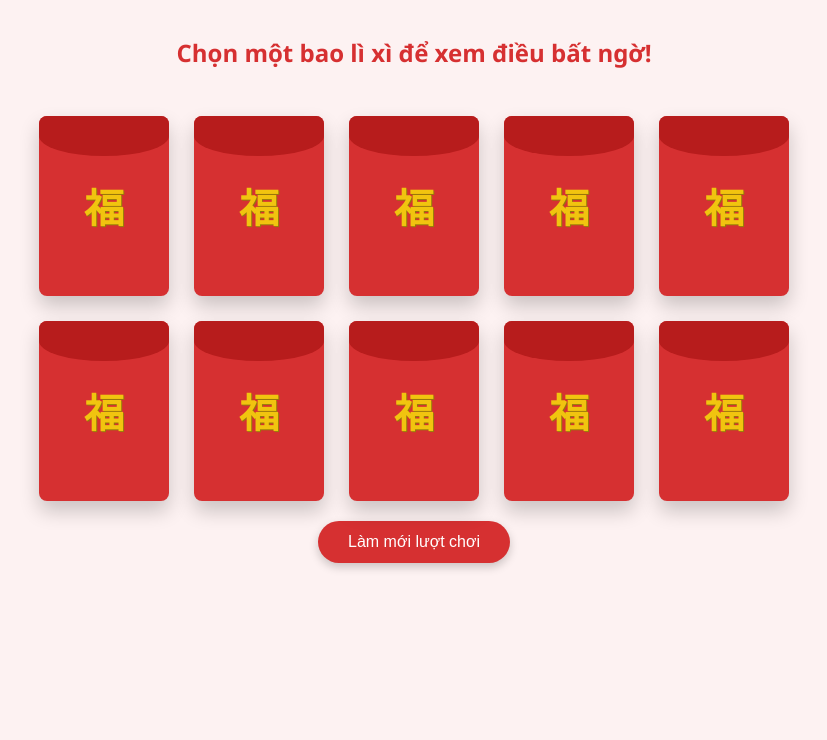
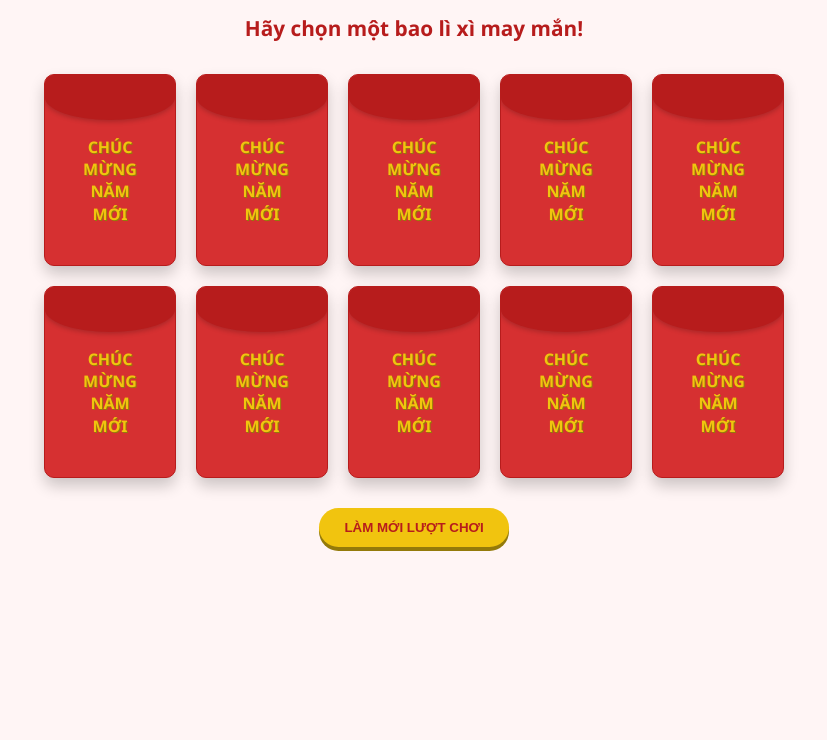
Before and after one commit to Meicit/tui-may-man, a plain HTML site: page index.html in a window 1280 px wide. Shown: the part 100-840 px from the top of the page, without its empty margins (226-1053 px from the left). Drawn offline with Linux system fonts and the light colour scheme.

Commit message:
Update index.html

```diff
--- a/index.html
+++ b/index.html
@@ -3,11 +3,11 @@
 <head>
     <meta charset="UTF-8">
     <meta name="viewport" content="width=device-width, initial-scale=1.0">
-    <title>Mở Bao Lì Xì May Mắn</title>
+    <title>Lì Xì Chúc Mừng Năm Mới</title>
     <style>
         body {
-            font-family: 'Segoe UI', Arial, sans-serif;
-            background-color: #fdf2f2;
+            font-family: 'Segoe UI', Tahoma, Geneva, Verdana, sans-serif;
+            background-color: #fff5f5;
             display: flex;
             flex-direction: column;
             align-items: center;
@@ -18,32 +18,34 @@
 
         h1 {
             color: #d63031;
-            text-shadow: 1px 1px 2px #fab1a0;
+            text-transform: uppercase;
+            letter-spacing: 2px;
+            margin-bottom: 10px;
         }
 
-        /* Grid 2 hàng ngang (5 cột) */
         .container {
             display: grid;
             grid-template-columns: repeat(5, 1fr);
-            gap: 25px;
+            gap: 20px;
             max-width: 900px;
-            margin-top: 40px;
+            margin-top: 30px;
         }
 
-        /* Thiết kế bao lì xì bằng CSS */
+        /* Thiết kế bao lì xì */
         .lixi-box {
             width: 130px;
-            height: 180px;
+            height: 190px;
             background: #d63031;
-            border-radius: 8px;
+            border-radius: 10px;
             position: relative;
             cursor: pointer;
-            box-shadow: 0 10px 20px rgba(0,0,0,0.2);
+            box-shadow: 0 8px 15px rgba(0,0,0,0.2);
             transition: all 0.3s ease;
             display: flex;
             justify-content: center;
             align-items: center;
             overflow: hidden;
+            border: 1px solid #b71c1c;
         }
 
         /* Nắp bao lì xì */
@@ -52,117 +54,120 @@
             position: absolute;
             top: 0;
             width: 100%;
-            height: 40px;
+            height: 45px;
             background: #b71c1c;
             border-radius: 0 0 50% 50%;
             z-index: 2;
             transition: transform 0.4s;
+            box-shadow: 0 2px 5px rgba(0,0,0,0.2);
         }
 
-        /* Chữ trên bao lì xì */
-        .lixi-box .symbol {
+        /* Chữ Chúc Mừng Năm Mới xếp dọc */
+        .lixi-box .text-gold {
             color: #f1c40f;
-            font-size: 40px;
+            font-size: 16px;
             font-weight: bold;
             z-index: 1;
+            text-align: center;
+            line-height: 1.4;
             text-shadow: 1px 1px 0px #947a0a;
+            padding: 0 10px;
+            margin-top: 20px;
         }
 
         .lixi-box:hover {
-            transform: translateY(-10px) scale(1.05);
-            box-shadow: 0 15px 30px rgba(0,0,0,0.3);
+            transform: translateY(-10px);
+            box-shadow: 0 15px 25px rgba(214, 48, 49, 0.4);
         }
 
-        /* Khi đã mở */
+        /* Trạng thái mở */
         .lixi-box.opened {
             background: #fff;
-            border: 2px solid #d63031;
-            cursor: default;
-            transform: rotateY(360deg);
+            border: 3px solid #f1c40f;
+            transform: scale(1.05);
         }
 
         .lixi-box.opened::before {
-            transform: translateY(-40px); /* Mở nắp */
+            transform: translateY(-50px);
         }
 
         .lixi-box.opened .reward {
             display: block;
-            color: #2d3436;
-            font-size: 28px;
-            font-weight: bold;
-            animation: fadeIn 0.5s;
+            color: #d63031;
+            font-size: 32px;
+            font-weight: 800;
+            animation: popUp 0.4s cubic-bezier(0.175, 0.885, 0.32, 1.275);
+            z-index: 3;
         }
 
-        .lixi-box.opened .symbol {
+        .lixi-box.opened .text-gold {
             display: none;
         }
 
         .reward { display: none; }
 
         #status {
-            margin-top: 30px;
-            font-size: 1.5rem;
+            margin-top: 20px;
+            font-size: 1.3rem;
             font-weight: bold;
-            color: #d63031;
-            height: 40px;
+            color: #b71c1c;
+            height: 30px;
         }
 
-        button {
-            margin-top: 20px;
-            padding: 12px 30px;
-            font-size: 1rem;
-            background: #d63031;
-            color: white;
+        .btn-reset {
+            margin-top: 30px;
+            padding: 12px 25px;
+            background: #f1c40f;
+            color: #b71c1c;
             border: none;
-            border-radius: 25px;
+            border-radius: 50px;
+            font-weight: bold;
             cursor: pointer;
-            box-shadow: 0 4px 10px rgba(0,0,0,0.2);
+            box-shadow: 0 4px 0 #947a0a;
         }
 
-        button:hover { background: #ff7675; }
-
-        /* Mobile: Chuyển thành 2 cột để dễ nhìn */
-        @media (max-width: 700px) {
-            .container {
-                grid-template-columns: repeat(2, 1fr);
-            }
+        .btn-reset:active {
+            transform: translateY(3px);
+            box-shadow: none;
         }
 
-        @keyframes fadeIn {
-            from { opacity: 0; transform: scale(0.5); }
-            to { opacity: 1; transform: scale(1); }
+        @keyframes popUp {
+            from { transform: scale(0); opacity: 0; }
+            to { transform: scale(1); opacity: 1; }
+        }
+
+        @media (max-width: 700px) {
+            .container { grid-template-columns: repeat(2, 1fr); }
         }
     </style>
 </head>
 <body>
 
-    <h1>🧧 LÌ XÌ MAY MẮN 🧧</h1>
-    <div id="status">Chọn một bao lì xì để xem điều bất ngờ!</div>
+    <h1>🧧 KHAI XUÂN NHẬN LỘC 🧧</h1>
+    <div id="status">Hãy chọn một bao lì xì may mắn!</div>
 
-    <div class="container" id="lixiContainer">
-        </div>
+    <div class="container" id="lixiContainer"></div>
 
-    <button onclick="location.reload()">Làm mới lượt chơi</button>
+    <button class="btn-reset" onclick="location.reload()">LÀM MỚI LƯỢT CHƠI</button>
 
     <script>
-        // Danh sách giải thưởng
         const rewards = ['10k', '20k', '50k', '10k', '20k', '10k', '50k', '20k', '10k', '10k'];
-
-        // Trộn ngẫu nhiên
         const shuffledRewards = rewards.sort(() => Math.random() - 0.5);
-
         const container = document.getElementById('lixiContainer');
         const statusText = document.getElementById('status');
 
-        // Tạo 10 bao lì xì
         for (let i = 0; i < 10; i++) {
             const box = document.createElement('div');
             box.className = 'lixi-box';
-            box.innerHTML = `<div class="symbol">福</div><div class="reward">${shuffledRewards[i]}</div>`;
+            // Chèn chữ Chúc Mừng Năm Mới xuống dòng để đẹp hơn
+            box.innerHTML = `
+                <div class="text-gold">CHÚC<br>MỪNG<br>NĂM<br>MỚI</div>
+                <div class="reward">${shuffledRewards[i]}</div>
+            `;
             box.onclick = () => {
                 if (!box.classList.contains('opened')) {
                     box.classList.add('opened');
-                    statusText.innerText = `Chúc mừng bạn nhận được ${shuffledRewards[i]}!`;
+                    statusText.innerText = `🧧 Chúc mừng! Bạn nhận được ${shuffledRewards[i]}`;
                 }
             };
             container.appendChild(box);
```
